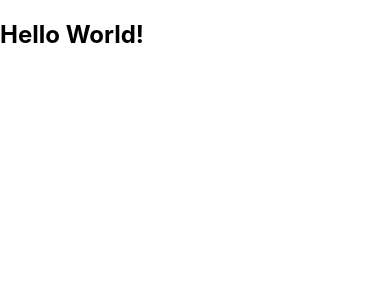
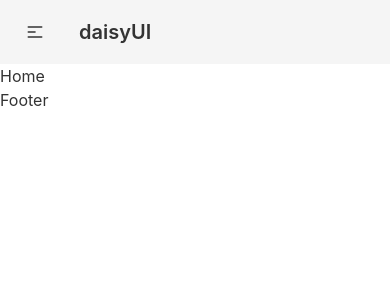
Before and after one commit to n00bNn00b/langel-client, a React (Create React App) app: page / in a window 390 px wide. Shown: the top 300 px of the page. Built offline with nearby package versions, Linux system fonts and the light colour scheme.

Commit message:
Navbar has been added

```diff
--- a/package.json
+++ b/package.json
@@ -6,8 +6,11 @@
     "@testing-library/jest-dom": "^5.16.4",
     "@testing-library/react": "^13.2.0",
     "@testing-library/user-event": "^13.5.0",
+    "autoprefixer": "^10.4.7",
     "axios": "^0.27.2",
+    "daisyui": "^2.15.1",
     "firebase": "^9.8.1",
+    "postcss": "^8.4.14",
     "react": "^18.1.0",
     "react-dom": "^18.1.0",
     "react-firebase-hooks": "^5.0.3",
--- /dev/null
+++ b/postcss.config.js
@@ -0,0 +1,6 @@
+module.exports = {
+  plugins: {
+    tailwindcss: {},
+    autoprefixer: {},
+  },
+}
--- a/src/App.js
+++ b/src/App.js
@@ -1,10 +1,20 @@
-import logo from "./logo.svg";
+import { Route, Routes } from "react-router-dom";
 import "./App.css";
+import Footer from "./Pages/Global/Footer/Footer";
+import NavBar from "./Pages/Global/NavBar/NavBar";
+import Home from "./Pages/Home/Home";
 
 function App() {
   return (
     <div>
-      <h2>Hello World!</h2>
+      <NavBar />
+      <Routes>
+        <Route path="/" element={<Home />} />
+        <Route path="/home" element={<Home />} />
+        <Route path="/login" element={<Home />} />
+        <Route path="/" element={<Home />} />
+      </Routes>
+      <Footer />
     </div>
   );
 }
--- /dev/null
+++ b/src/Pages/Global/Footer/Footer.jsx
@@ -0,0 +1,11 @@
+import React from "react";
+
+const Footer = () => {
+  return (
+    <div>
+      <h2>Footer</h2>
+    </div>
+  );
+};
+
+export default Footer;
--- /dev/null
+++ b/src/Pages/Global/NavBar/NavBar.jsx
@@ -0,0 +1,53 @@
+import React from "react";
+import { Link } from "react-router-dom";
+
+const NavBar = () => {
+  return (
+    <div className="navbar bg-neutral">
+      <div className="navbar-start">
+        <div className="dropdown">
+          <label tabIndex="0" className="btn btn-ghost lg:hidden">
+            <svg
+              xmlns="http://www.w3.org/2000/svg"
+              className="h-5 w-5"
+              fill="none"
+              viewBox="0 0 24 24"
+              stroke="currentColor"
+            >
+              <path
+                strokeLinecap="round"
+                strokeLinejoin="round"
+                strokeWidth="2"
+                d="M4 6h16M4 12h8m-8 6h16"
+              />
+            </svg>
+          </label>
+          <ul
+            tabIndex="0"
+            className="menu menu-compact dropdown-content mt-3 p-2 shadow bg-base-100 rounded-box w-52"
+          >
+            <li>
+              <Link to="/">Home</Link>
+            </li>
+            <li tabIndex="0">
+              <Link to="/about" className="justify-between">
+                About
+              </Link>
+            </li>
+            <li>
+              <Link to="/tools">Tools</Link>
+            </li>
+            <li>
+              <Link to="/login">Login</Link>
+            </li>
+          </ul>
+        </div>
+        <Link to="/home" className="btn btn-ghost normal-case text-xl">
+          daisyUI
+        </Link>
+      </div>
+    </div>
+  );
+};
+
+export default NavBar;
--- /dev/null
+++ b/src/Pages/Home/Home.jsx
@@ -0,0 +1,11 @@
+import React from "react";
+
+const Home = () => {
+  return (
+    <div>
+      <h2>Home</h2>
+    </div>
+  );
+};
+
+export default Home;
--- a/src/index.js
+++ b/src/index.js
@@ -1,13 +1,16 @@
-import React from 'react';
-import ReactDOM from 'react-dom/client';
-import './index.css';
-import App from './App';
-import reportWebVitals from './reportWebVitals';
+import React from "react";
+import ReactDOM from "react-dom/client";
+import "./index.css";
+import App from "./App";
+import reportWebVitals from "./reportWebVitals";
+import { BrowserRouter } from "react-router-dom";
 
-const root = ReactDOM.createRoot(document.getElementById('root'));
+const root = ReactDOM.createRoot(document.getElementById("root"));
 root.render(
   <React.StrictMode>
-    <App />
+    <BrowserRouter>
+      <App />
+    </BrowserRouter>
   </React.StrictMode>
 );
 
--- /dev/null
+++ b/tailwind.config.js
@@ -0,0 +1,22 @@
+module.exports = {
+  content: ["./src/**/*.{js,jsx,ts,tsx}"],
+  theme: {
+    extend: {},
+  },
+  daisyui: {
+    themes: [
+      {
+        mytheme: {
+          primary: "#3399ff",
+          secondary: "#329e6b",
+          accent: "#022e47",
+          neutral: "#f5f5f5",
+          "base-100": "#ffffff",
+        },
+      },
+      "dark",
+      "cupcake",
+    ],
+  },
+  plugins: [require("daisyui")],
+};
```
Also changed, not shown: src/index.css (+6 -3 lines), 1 other file (tests, documents, lock files or other folders).
